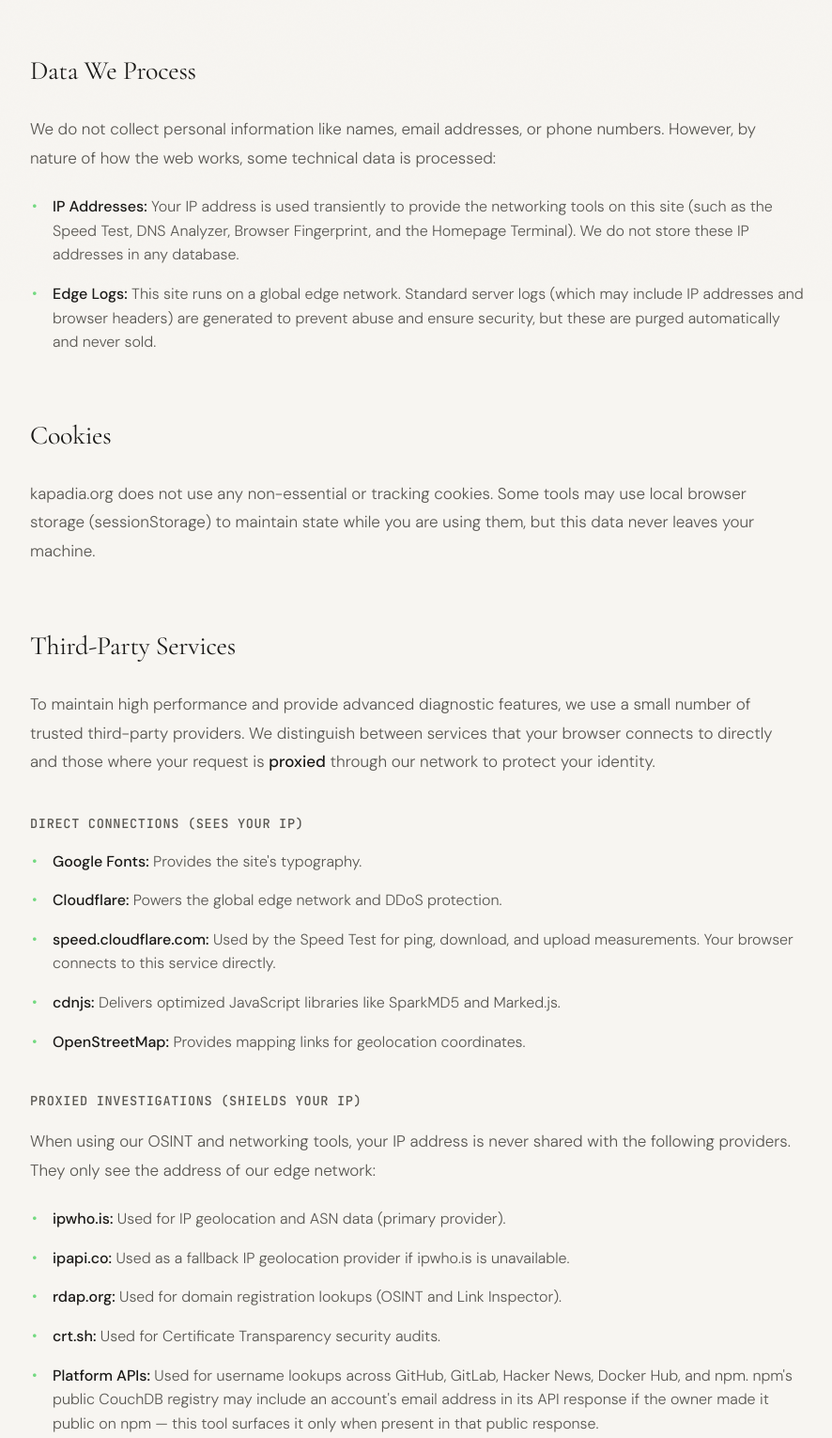
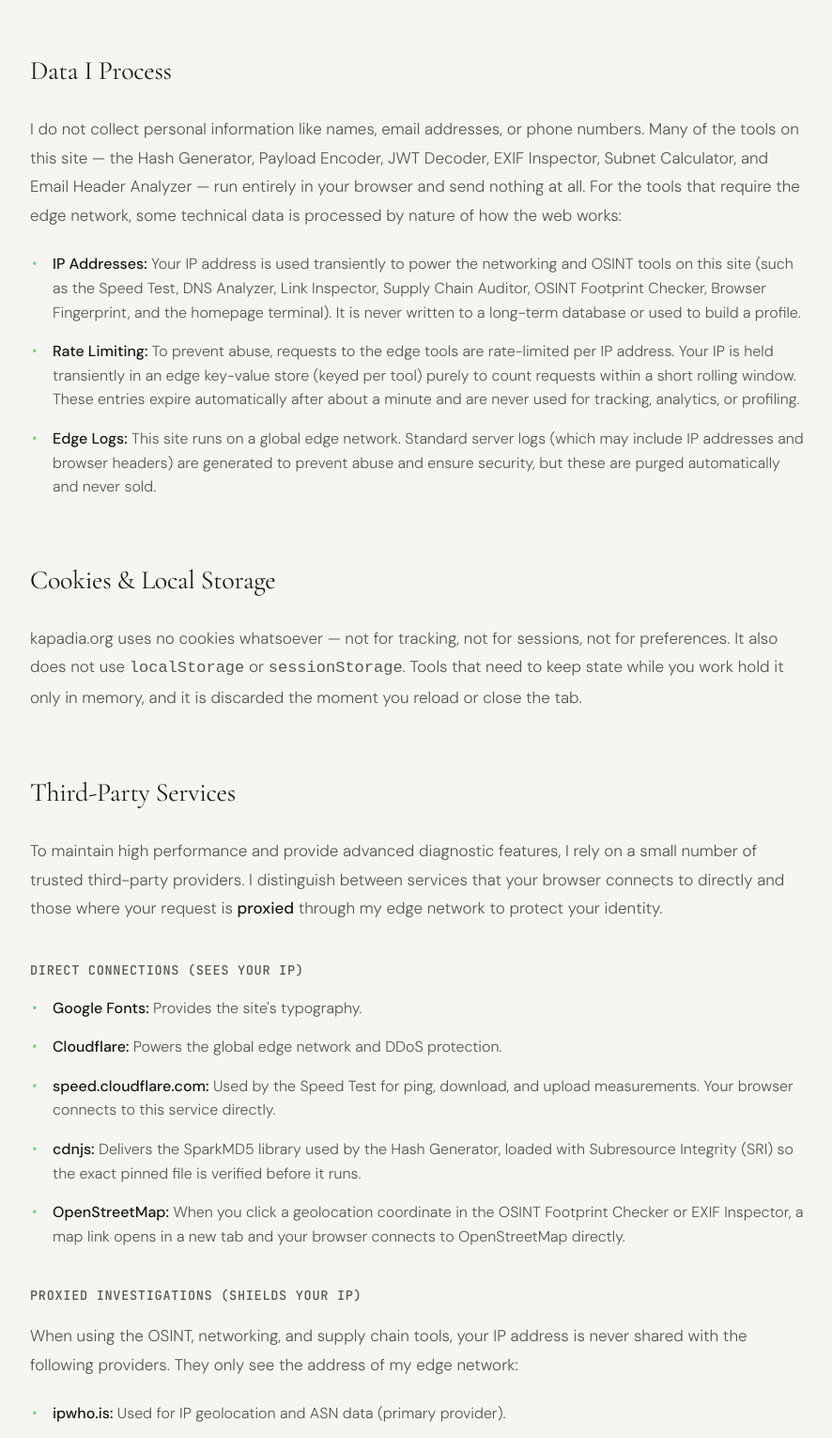
Before and after one commit to dekay7/kapadia, a website: page public/privacy/index.html in a window 1280 px wide. Shown: the part 480-2010 px from the top of the page at 94% size, without its empty margins (196-1082 px from the left). Drawn offline with nearby package versions, Linux system fonts and the light colour scheme.

Commit message:
updated privacy policy to be accurate to the site

```diff
--- a/public/privacy/index.html
+++ b/public/privacy/index.html
@@ -6,15 +6,15 @@
   <link rel="icon" href="/assets/favicon.svg" type="image/svg+xml" />
   <meta name="viewport" content="width=device-width, initial-scale=1.0, viewport-fit=cover" />
   <meta name="description"
-    content="Privacy Policy for kapadia.org — Our commitment to data transparency and minimalist infrastructure." />
+    content="Privacy Policy for kapadia.org — my commitment to data transparency and minimalist infrastructure." />
   <meta property="og:type" content="website" />
   <meta property="og:url" content="https://kapadia.org/privacy/" />
   <meta property="og:title" content="Privacy Policy — kapadia.org" />
-  <meta property="og:description" content="Our commitment to data transparency and minimalist infrastructure." />
+  <meta property="og:description" content="My commitment to data transparency and minimalist infrastructure." />
   <meta property="og:site_name" content="kapadia.org" />
   <meta name="twitter:card" content="summary" />
   <meta name="twitter:title" content="Privacy Policy — kapadia.org" />
-  <meta name="twitter:description" content="Our commitment to data transparency and minimalist infrastructure." />
+  <meta name="twitter:description" content="My commitment to data transparency and minimalist infrastructure." />
   <title>Privacy Policy — kapadia.org</title>
   <link rel="canonical" href="https://kapadia.org/privacy/" />
   <link rel="preconnect" href="https://fonts.googleapis.com" />
@@ -48,30 +48,39 @@
       <header class="page-header">
         <p class="page-eyebrow">Legal &amp; Ethics</p>
         <h1 class="page-title">Privacy Policy</h1>
-        <p class="privacy-updated">Last Updated: May 13, 2026</p>
+        <p class="privacy-updated">Last Updated: July 7, 2026</p>
       </header>
 
       <div class="privacy-content">
         <section>
           <h2>Philosophy</h2>
           <p>
-            kapadia.org is built on the principle of <strong>minimalist data processing</strong>. We believe that
+            kapadia.org is built on the principle of <strong>minimalist data processing</strong>. I believe that
             privacy is the default state, not an optional feature. This site does not use tracking pixels, marketing
             cookies, or behavioral analytics.
           </p>
         </section>
 
         <section>
-          <h2>Data We Process</h2>
+          <h2>Data I Process</h2>
           <p>
-            We do not collect personal information like names, email addresses, or phone numbers. However, by nature of
-            how the web works, some technical data is processed:
+            I do not collect personal information like names, email addresses, or phone numbers. Many of the tools on
+            this site — the Hash Generator, Payload Encoder, JWT Decoder, EXIF Inspector, Subnet Calculator, and Email
+            Header Analyzer — run entirely in your browser and send nothing at all. For the tools that require the edge
+            network, some technical data is processed by nature of how the web works:
           </p>
           <ul>
             <li>
-              <strong>IP Addresses:</strong> Your IP address is used transiently to provide the networking tools on
-              this site (such as the Speed Test, DNS Analyzer, Browser Fingerprint, and the Homepage Terminal). We do
-              not store these IP addresses in any database.
+              <strong>IP Addresses:</strong> Your IP address is used transiently to power the networking and OSINT
+              tools on this site (such as the Speed Test, DNS Analyzer, Link Inspector, Supply Chain Auditor, OSINT
+              Footprint Checker, Browser Fingerprint, and the homepage terminal). It is never written to a long-term
+              database or used to build a profile.
+            </li>
+            <li>
+              <strong>Rate Limiting:</strong> To prevent abuse, requests to the edge tools are rate-limited per IP
+              address. Your IP is held transiently in an edge key-value store (keyed per tool) purely to count requests
+              within a short rolling window. These entries expire automatically after about a minute and are never used
+              for tracking, analytics, or profiling.
             </li>
             <li>
               <strong>Edge Logs:</strong> This site runs on a global edge network. Standard server logs (which may
@@ -82,42 +91,44 @@
         </section>
 
         <section>
-          <h2>Cookies</h2>
+          <h2>Cookies &amp; Local Storage</h2>
           <p>
-            kapadia.org does not use any non-essential or tracking cookies. Some tools may use local browser storage
-            (sessionStorage) to maintain state while you are using them, but this data never leaves your machine.
+            kapadia.org uses no cookies whatsoever — not for tracking, not for sessions, not for preferences. It also
+            does not use <code>localStorage</code> or <code>sessionStorage</code>. Tools that need to keep state while
+            you work hold it only in memory, and it is discarded the moment you reload or close the tab.
           </p>
         </section>
 
         <section>
           <h2>Third-Party Services</h2>
           <p>
-            To maintain high performance and provide advanced diagnostic features, we use a small number of trusted
-            third-party providers. We distinguish between services that your browser connects to directly and those
-            where your request is <strong>proxied</strong> through our network to protect your identity.
+            To maintain high performance and provide advanced diagnostic features, I rely on a small number of trusted
+            third-party providers. I distinguish between services that your browser connects to directly and those
+            where your request is <strong>proxied</strong> through my edge network to protect your identity.
           </p>
           <h3>Direct Connections (Sees your IP)</h3>
           <ul>
             <li><strong>Google Fonts:</strong> Provides the site's typography.</li>
             <li><strong>Cloudflare:</strong> Powers the global edge network and DDoS protection.</li>
             <li><strong>speed.cloudflare.com:</strong> Used by the Speed Test for ping, download, and upload measurements. Your browser connects to this service directly.</li>
-            <li><strong>cdnjs:</strong> Delivers optimized JavaScript libraries like SparkMD5 and Marked.js.</li>
-            <li><strong>OpenStreetMap:</strong> Provides mapping links for geolocation coordinates.</li>
+            <li><strong>cdnjs:</strong> Delivers the SparkMD5 library used by the Hash Generator, loaded with Subresource Integrity (SRI) so the exact pinned file is verified before it runs.</li>
+            <li><strong>OpenStreetMap:</strong> When you click a geolocation coordinate in the OSINT Footprint Checker or EXIF Inspector, a map link opens in a new tab and your browser connects to OpenStreetMap directly.</li>
           </ul>
 
           <h3>Proxied Investigations (Shields your IP)</h3>
           <p>
-            When using our OSINT and networking tools, your IP address is never shared with the following providers.
-            They only see the address of our edge network:
+            When using the OSINT, networking, and supply chain tools, your IP address is never shared with the following
+            providers. They only see the address of my edge network:
           </p>
           <ul>
             <li><strong>ipwho.is:</strong> Used for IP geolocation and ASN data (primary provider).</li>
             <li><strong>ipapi.co:</strong> Used as a fallback IP geolocation provider if ipwho.is is unavailable.</li>
-            <li><strong>rdap.org:</strong> Used for domain registration lookups (OSINT and Link Inspector).</li>
-            <li><strong>crt.sh:</strong> Used for Certificate Transparency security audits.</li>
+            <li><strong>rdap.org:</strong> Used for domain registration lookups (OSINT Footprint Checker and Link Inspector).</li>
+            <li><strong>crt.sh:</strong> Used for Certificate Transparency lookups to discover subdomains during a domain audit.</li>
             <li><strong>Platform APIs:</strong> Used for username lookups across GitHub, GitLab, Hacker News, Docker Hub, and npm. npm's public CouchDB registry may include an account's email address in its API response if the owner made it public on npm — this tool surfaces it only when present in that public response.</li>
-            <li><strong>Link destinations:</strong> When using the Link Inspector, the URL under investigation is fetched by our edge network to trace redirect chains and surface security signals. Your browser never connects to the target URL directly.</li>
-            <li><strong>Public DNS:</strong> All DNS lookups are performed via Cloudflare (1.1.1.1) via Secure DoH.</li>
+            <li><strong>Link destinations:</strong> When using the Link Inspector, the URL under investigation is fetched by my edge network to trace redirect chains and surface security signals. Your browser never connects to the target URL directly.</li>
+            <li><strong>Page &amp; script sources:</strong> When using the Supply Chain Auditor, the page you submit and its third-party scripts and stylesheets are fetched by my edge network so they can be hashed and integrity-checked. Package integrity is cross-referenced against the npm registry (<code>registry.npmjs.org</code>) and the cdnjs API (<code>api.cdnjs.com</code>). Your browser never connects to the audited page or its resources directly.</li>
+            <li><strong>Public DNS:</strong> All DNS lookups are performed via Cloudflare (1.1.1.1) over Secure DoH.</li>
           </ul>
         </section>
 
```
